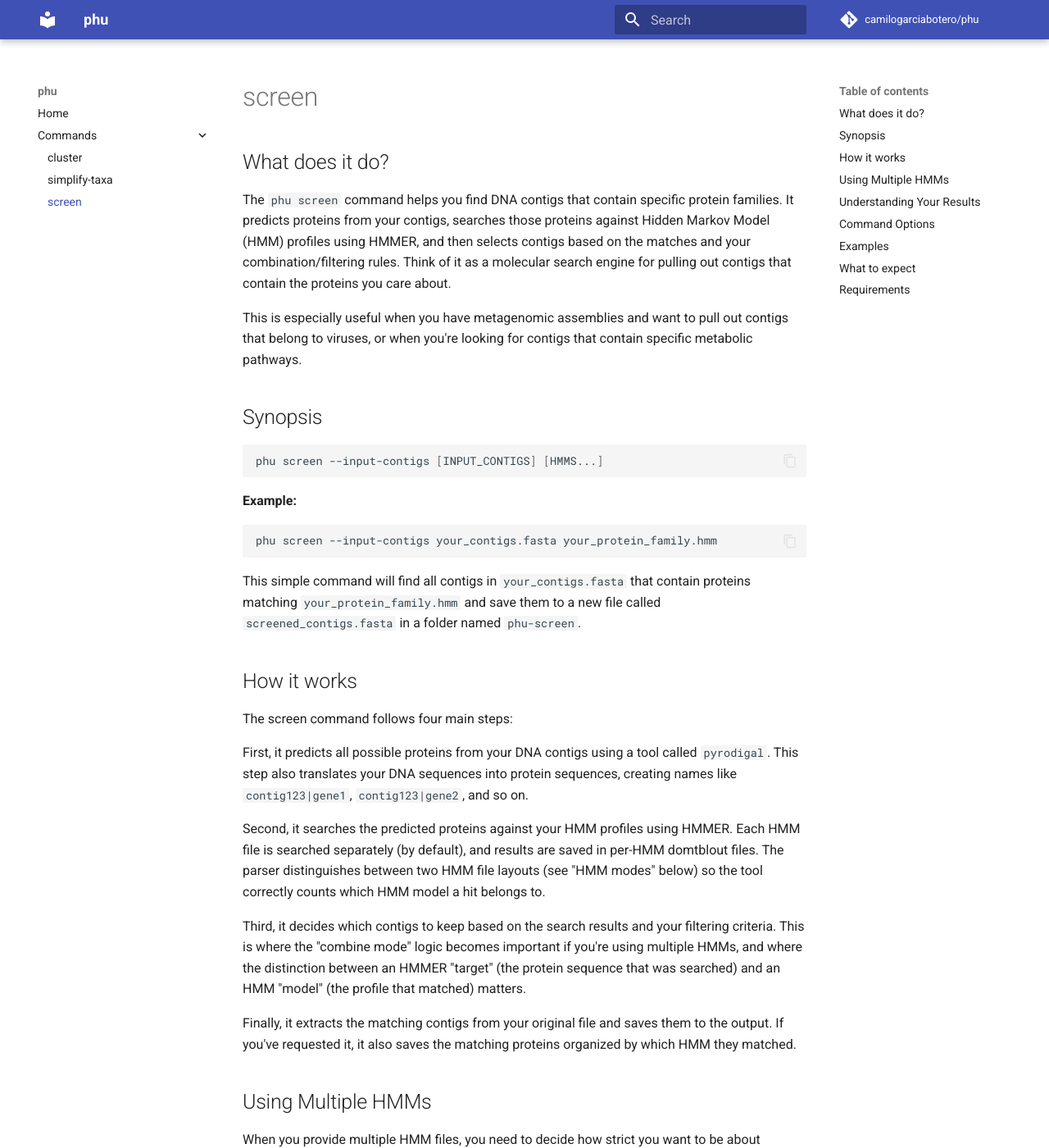
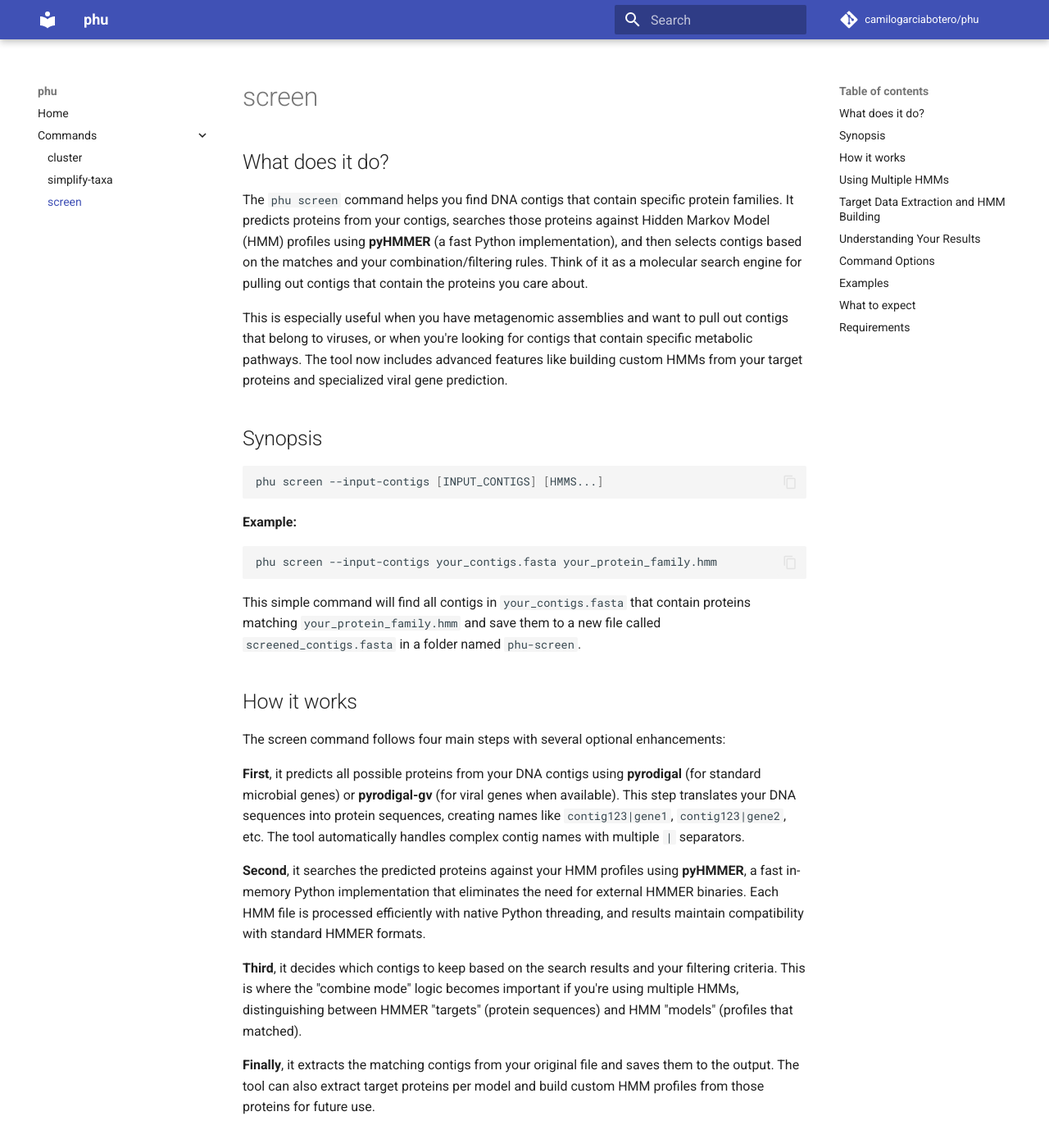
Before and after one commit to camilogarciabotero/phu, an MkDocs documentation site: the page built from docs/commands/screen.md, in a window 1280 px wide and 1400 px high. Shown: the whole window at 82% size. Built offline with MkDocs 1.6.1 and Material for MkDocs 9.7.7, drawn with Linux system fonts in a browser that asks for light colours; comment, search, counter and statistics services are not loaded; some of the changed text lies outside the part shown.

Commit message:
Enhance documentation for `phu screen` command with detailed descriptions of new features, including target protein extraction, custom HMM building, and performance improvements with pyHMMER integration.

````diff
--- a/docs/commands/screen.md
+++ b/docs/commands/screen.md
@@ -2,9 +2,9 @@
 
 ## What does it do?
 
-The `phu screen` command helps you find DNA contigs that contain specific protein families. It predicts proteins from your contigs, searches those proteins against Hidden Markov Model (HMM) profiles using HMMER, and then selects contigs based on the matches and your combination/filtering rules. Think of it as a molecular search engine for pulling out contigs that contain the proteins you care about.
+The `phu screen` command helps you find DNA contigs that contain specific protein families. It predicts proteins from your contigs, searches those proteins against Hidden Markov Model (HMM) profiles using **pyHMMER** (a fast Python implementation), and then selects contigs based on the matches and your combination/filtering rules. Think of it as a molecular search engine for pulling out contigs that contain the proteins you care about.
 
-This is especially useful when you have metagenomic assemblies and want to pull out contigs that belong to viruses, or when you're looking for contigs that contain specific metabolic pathways.
+This is especially useful when you have metagenomic assemblies and want to pull out contigs that belong to viruses, or when you're looking for contigs that contain specific metabolic pathways. The tool now includes advanced features like building custom HMMs from your target proteins and specialized viral gene prediction.
 
 ## Synopsis
 
@@ -21,15 +21,15 @@
 
 ## How it works
 
-The screen command follows four main steps:
+The screen command follows four main steps with several optional enhancements:
 
-First, it predicts all possible proteins from your DNA contigs using a tool called `pyrodigal`. This step also translates your DNA sequences into protein sequences, creating names like `contig123|gene1`, `contig123|gene2`, and so on.
+**First**, it predicts all possible proteins from your DNA contigs using **pyrodigal** (for standard microbial genes) or **pyrodigal-gv** (for viral genes when available). This step translates your DNA sequences into protein sequences, creating names like `contig123|gene1`, `contig123|gene2`, etc. The tool automatically handles complex contig names with multiple `|` separators.
 
-Second, it searches the predicted proteins against your HMM profiles using HMMER. Each HMM file is searched separately (by default), and results are saved in per-HMM domtblout files. The parser distinguishes between two HMM file layouts (see "HMM modes" below) so the tool correctly counts which HMM model a hit belongs to.
+**Second**, it searches the predicted proteins against your HMM profiles using **pyHMMER**, a fast in-memory Python implementation that eliminates the need for external HMMER binaries. Each HMM file is processed efficiently with native Python threading, and results maintain compatibility with standard HMMER formats.
 
-Third, it decides which contigs to keep based on the search results and your filtering criteria. This is where the "combine mode" logic becomes important if you're using multiple HMMs, and where the distinction between an HMMER "target" (the protein sequence that was searched) and an HMM "model" (the profile that matched) matters.
+**Third**, it decides which contigs to keep based on the search results and your filtering criteria. This is where the "combine mode" logic becomes important if you're using multiple HMMs, distinguishing between HMMER "targets" (protein sequences) and HMM "models" (profiles that matched).
 
-Finally, it extracts the matching contigs from your original file and saves them to the output. If you've requested it, it also saves the matching proteins organized by which HMM they matched.
+**Finally**, it extracts the matching contigs from your original file and saves them to the output. The tool can also extract target proteins per model and build custom HMM profiles from those proteins for future use.
 
 ## Using Multiple HMMs
 
@@ -40,6 +40,16 @@
 **All mode** only keeps contigs that match every single HMM you provided. This is very strict and useful when you need complete sets of proteins. For instance, if you're looking for complete viral genomes that must have all four proteins (capsid, portal, primase, and terminase), you would use "all" mode.
 
 **Threshold mode** lets you specify a minimum number of models that must match. This gives you flexibility between "any" and "all". You might require at least 3 out of 5 models to match, for example.
+
+## Target Data Extraction and HMM Building
+
+The tool offers powerful features for analyzing and reusing your screening results:
+
+**Target Protein Extraction** (`--save-target-proteins`) saves the actual protein sequences that matched each HMM model, organized in separate files per model. These proteins come only from contigs that passed your final filtering criteria.
+
+**Custom HMM Building** (`--save-target-hmms`) automatically builds new HMM profiles from your target proteins. This works independently of protein saving - if you only want HMMs, the tool will extract proteins temporarily, build the HMMs, then clean up. For single sequences, it builds individual HMMs; for multiple sequences, it creates simple alignments by padding to equal length before building consensus models.
+
+**Viral Mode Support** - When using viral gene prediction (if pyrodigal-gv is available), the tool is optimized for shorter, more compact viral genes and can handle overlapping gene structures common in viral genomes.
 
 ## Understanding Your Results
 
@@ -54,14 +64,18 @@
 
 All saved protein FASTA files contain only proteins that come from contigs that were kept in the final `screened_contigs.fasta`, and are de-duplicated per model file.
 
+**New Target Data Outputs:**
+- `target_proteins/{model}_proteins.mfa` - Proteins matching each model (if `--save-target-proteins`)
+- `target_hmms/{model}.hmm` - Custom HMMs built from target proteins (if `--save-target-hmms`)
+
+These outputs respect your HMM mode settings and combination logic, ensuring consistency between your screening criteria and extracted data.
+
 ## Command Options
 
-
 ```bash
-
 Usage: phu screen [OPTIONS] HMMS...
 
- Screen contigs for protein families using HMMER on predicted CDS.
+ Screen contigs for protein families using pyHMMER on predicted CDS.
 
  Supports multiple HMM files with different combination modes:
  - any: Keep contigs matching any HMM (default, most permissive)
@@ -77,7 +91,7 @@
    phu screen -i contigs.fa --combine-mode all file1.hmm file2.hmm file3.hmm
    phu screen -i contigs.fa --combine-mode threshold --min-hmm-hits 5 pfam_database.hmm
    phu screen -i contigs.fa --save-target-proteins *.hmm
-   phu screen -i contigs.fa --save-target-proteins *.hmm
+   phu screen -i contigs.fa --save-target-hmms *.hmm
 
 ╭─ Arguments ──────────────────────────────────────────────────────────────────────────────╮
 │ *    hmms      HMMS...  HMM files (supports wildcards like *.hmm) [required]             │
@@ -93,7 +107,7 @@
 │                                                                      [default: meta]     │
 │    --threads           -t                        INTEGER RANGE       Threads for both    │
 │                                                  [x>=1]              pyrodigal and       │
-│                                                                      hmmsearch           │
+│                                                                      pyHMMER             │
 │                                                                      [default: 1]        │
 │    --min-bitscore                                FLOAT               Minimum bitscore to │
 │                                                                      keep a domain hit   │
@@ -118,7 +132,7 @@
 │                                                                      [default:           │
 │                                                                      no-keep-proteins]   │
 │    --keep-domtbl           --no-keep-domtbl                          Keep raw domtblout  │
-│                                                                      from hmmsearch      │
+│                                                                      from pyHMMER        │
 │                                                                      [default:           │
 │                                                                      keep-domtbl]        │
 │    --combine-mode                                TEXT                How to combine hits │
@@ -137,6 +151,13 @@
 │                                                                      subfolder           │
 │                                                                      [default:           │
 │                                                                      no-save-target-pro… │
+│    --save-target-hmms      --no-save-target-…                        Build and save HMMs │
+│                                                                      from target         │
+│                                                                      proteins in         │
+│                                                                      target_hmms/        │
+│                                                                      subfolder           │
+│                                                                      [default:           │
+│                                                                      no-save-target-hmm… │
 │    --hmm-mode                                    TEXT                HMM file type:       │
 │                                                                      'pure' (one model   │
 │                                                                      per file) or         │
@@ -157,6 +178,8 @@
 Use `--max-evalue` to make your searches more or less strict. The default is 1e-5, which is reasonably stringent. Lower values (like 1e-10) are more strict, while higher values (like 1e-3) are more permissive.
 
 Use `--save-target-proteins` if you want to get the actual protein sequences from the contigs that matched each model. The saved proteins are taken only from contigs that passed final filtering and are grouped per-model (see "HMM modes" above).
+
+Use `--save-target-hmms` to build custom HMM profiles from your target proteins. This works independently of `--save-target-proteins` - the tool can extract proteins temporarily just for HMM building if needed.
 
 ## Examples
 
@@ -180,16 +203,43 @@
 phu screen --input-contigs contigs.fa --max-evalue 1e-10 protein_family.hmm
 ```
 
+Build custom HMMs from viral proteins (works with or without saving proteins):
+```bash
+phu screen --input-contigs viral_assembly.fasta --save-target-hmms --combine-mode all capsid.hmm polymerase.hmm
+```
+
+Complete viral screening workflow with custom HMM generation:
+```bash
+phu screen --input-contigs metagenome.fa --save-target-proteins --save-target-hmms --combine-mode threshold --min-hmm-hits 3 viral_marker1.hmm viral_marker2.hmm viral_marker3.hmm viral_marker4.hmm
+```
+
+Screen with complex contig names (automatically handled):
+```bash
+phu screen --input-contigs scaffolds_with_complex|names|assembly.fa protein_family.hmm
+```
+
 ## What to expect
 
-Gene prediction usually takes 1-2 minutes per million base pairs of input. The HMMER searches take longer and depend on how many proteins were predicted and how many HMMs you're using. Using more threads helps significantly.
+Gene prediction usually takes 1-2 minutes per million base pairs of input. The pyHMMER searches are significantly faster than traditional HMMER due to in-memory processing and native Python threading. Performance scales well with the `--threads` option.
 
 The output size depends on how many contigs match your criteria. In "any" mode, you might get quite a few contigs. In "all" mode, you'll typically get fewer but higher-confidence results.
+
+**New performance benefits:**
+- **Faster execution**: pyHMMER eliminates subprocess overhead and file I/O
+- **Better memory usage**: In-memory processing of all data
+- **No binary dependencies**: Pure Python implementation
+- **Robust handling**: Automatically deals with complex contig naming schemes
 
 If you don't get any results, try relaxing your E-value threshold or check that your HMM files are in the correct format. If you get too many results, try using "all" mode instead of "any" mode, or make your E-value threshold more strict.
 
 ## Requirements
 
-You need to have pyrodigal, HMMER, and seqkit installed and available in your PATH. Your input contigs should be in FASTA format, and your HMM files should be in HMMER3 format (usually with .hmm extension).
+You need to have **pyrodigal**, **pyHMMER**, and **seqkit** installed and available. **pyrodigal-gv** is optional but recommended for viral genome analysis. Your input contigs should be in FASTA format, and your HMM files should be in HMMER3 format.
 
-The command expects DNA sequences as input, not protein sequences. If you already have predicted proteins, you should use HMMER directly rather than this command.
+**Key improvements:**
+- **No HMMER binary required**: pyHMMER provides a pure Python implementation
+- **Automatic viral support**: Uses pyrodigal-gv when available for viral gene prediction
+- **Robust contig handling**: Automatically handles complex contig naming with multiple separators
+- **Flexible HMM building**: Create custom profiles with or without saving intermediate proteins
+
+The command expects DNA sequences as input, not protein sequences. If you already have predicted proteins, you should use pyHMMER directly rather than this command.
````
